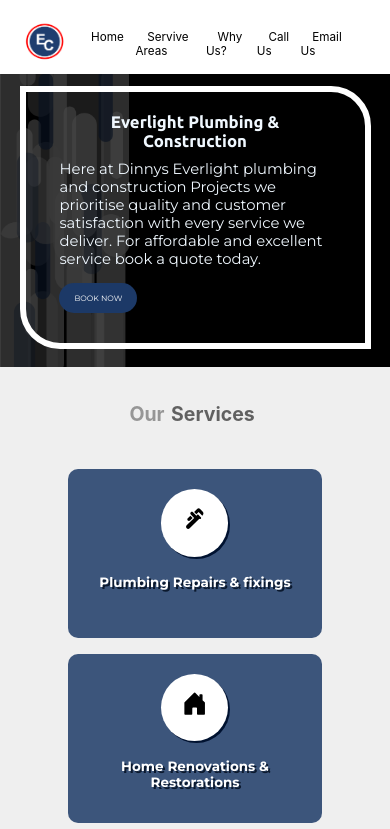
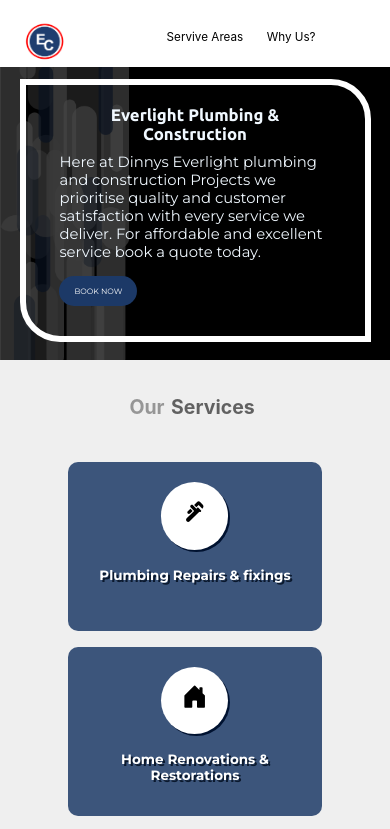
Before and after one commit to ChimiTino/EVERLIGHT, a Next.js app: page / in a window 390 px wide. Shown: the top 829 px of the page. Built offline with nearby package versions, Linux system fonts and the light colour scheme.

Commit message:
make it better

```diff
--- a/pages/index.js
+++ b/pages/index.js
@@ -34,20 +34,20 @@ setToggle(true);
 <nav id='nav'>
   <div className='nav-conatainer'>
     <div className='logo-pic'>
-      <img src='/SGGR.PNG' alt=''/>
+      <Link href='/'><img src='/SGGR.PNG' alt=''/></Link>
     </div>
 
     <div className='nav-list'>
       <ul>
-        <li><Link href='/'>Home</Link></li>
+        <li className='invis'><Link href='/'>Home</Link></li>
         <li><Link href='#ser-area'>Servive Areas</Link></li>
         <li><Link href='#WhyUs'>Why Us?</Link></li>
 
-        <li><Link className='callUs-pc' href='tel:+27 66 353 2520'>
+        <li className='callUs-pc'><Link   href='tel:+27 66 353 2520'>
            Call Us
         </Link></li>
 
-    <li><Link className='EmailUs-pc' href='mailto:admin@everlight.co.za'>
+    <li className='EmailUs-pc'><Link  href='mailto:admin@everlight.co.za'>
       Email Us
       </Link>
       </li>
--- a/styles/globals.css
+++ b/styles/globals.css
@@ -876,6 +876,9 @@ margin-top: 4vw;position: absolute;
 .service-me{
   margin-top: 9vw;
 }
+.invis{
+  display: none;
+}
 .form-sub{
   width: 80%;
   margin-left: 10%;
```
